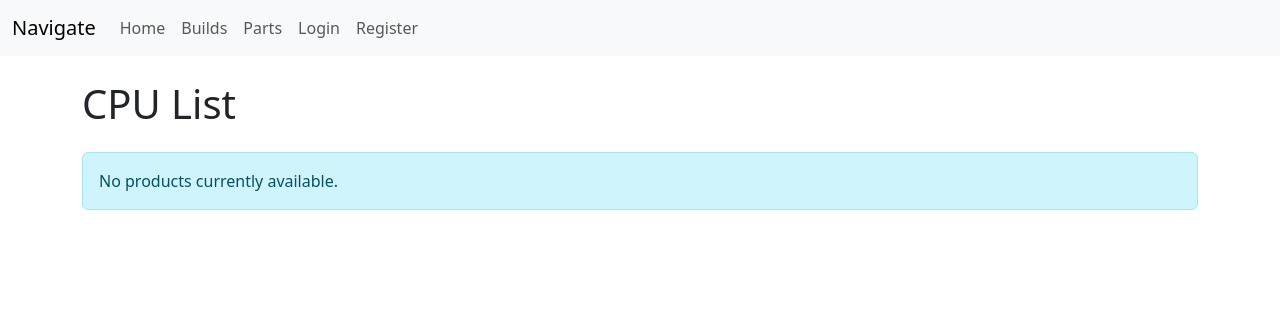
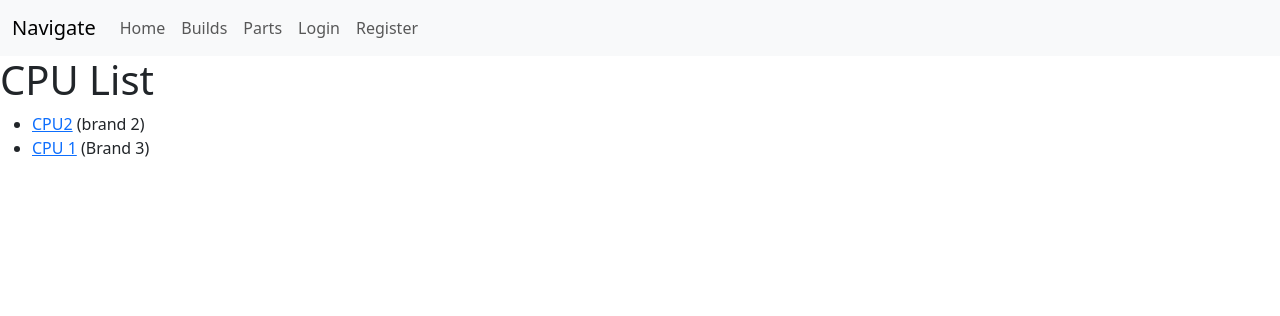
Before and after one commit to Luck1104/pc_part_webapp, a Django app: page /home/ in a window 1280 px wide. Shown: the top 316 px of the page. Run offline with Django 5.2, Linux system fonts and the light colour scheme; data comes from the database, SQL or seed files in the repository.

```diff
--- a/parts/templates/parts/cpu_list.html
+++ b/parts/templates/parts/cpu_list.html
@@ -1,22 +1,17 @@
 {% extends "base.html" %}
 
 {% block content %}
-  <div class="container mt-4">
-    <h1 class="mb-4">CPU List</h1>
-
-    {% if CPU_list %}
-      <ul class="list-group">
-        {% for CPU in CPU_list %}
-          <li class="list-group-item d-flex justify-content-between align-items-center">
-            <a href="{{ CPU.get_absolute_url }}" class="text-decoration-none">{{ CPU.name }}</a>
-            <span class="badge bg-primary">{{ CPU.brand }}</span>
-          </li>
-        {% endfor %}
-      </ul>
-    {% else %}
-      <div class="alert alert-info mt-4" role="alert">
-        No products currently available.
-      </div>
-    {% endif %}
-  </div>
+  <h1>CPU List</h1>
+  {% if cpu_list %}
+    <ul>
+      {% for CPU in cpu_list %}
+      <li>
+        <a href="{{ CPU.get_absolute_url }}">{{ CPU.name }}</a>
+        ({{CPU.brand.all|join:", " }})
+      </li>
+      {% endfor %}
+    </ul>
+  {% else %}
+    <p>no products currently available</p>
+  {% endif %}
 {% endblock %}
```
